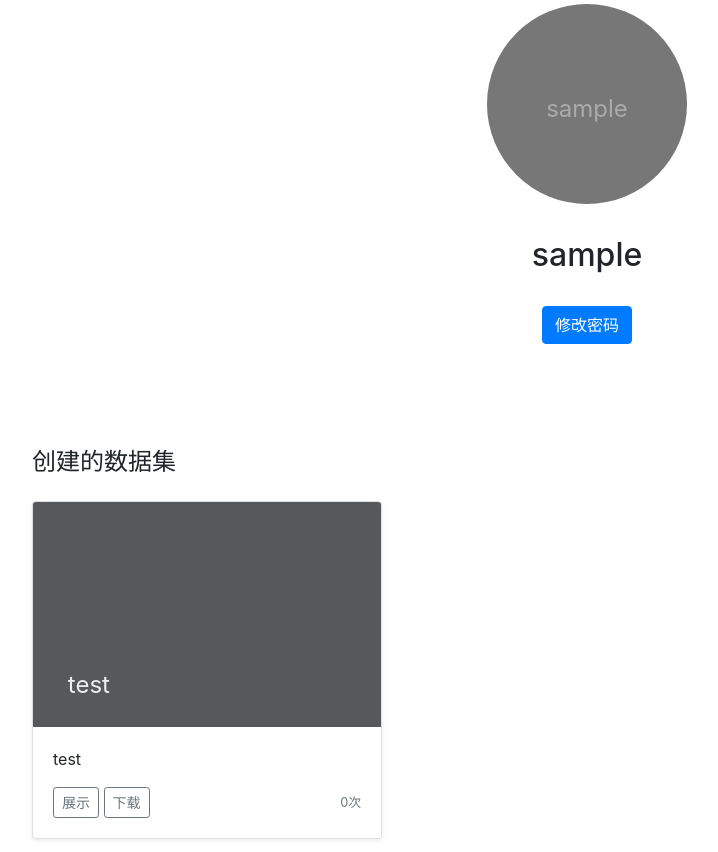
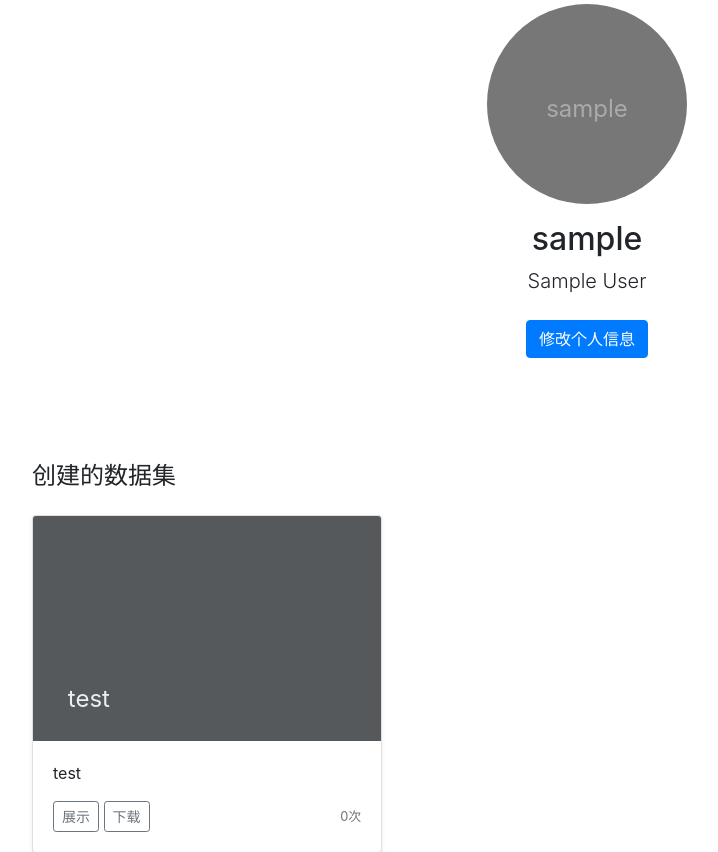
Before and after one commit to FingerBlack/DatasetContributionSystem, a Django app: page /profile/ in a window 1280 px wide. Shown: the part 133-985 px from the top of the page, without its empty margins (53-771 px from the left). Run offline with Django 3.2, Linux system fonts and the light colour scheme; the visitor is signed in with stand-in values (Sample User, id 1); some libraries are stand-ins or nearby versions.

Commit message:
User info

```diff
--- a/DatasetContributionSystem/DatasetContributionSystem/urls.py
+++ b/DatasetContributionSystem/DatasetContributionSystem/urls.py
@@ -44,7 +44,7 @@ urlpatterns = [
     path('logout/', user_views.logout_view),
     path('signup/', user_views.signup_view),
     path('profile/', user_views.profile_view),
-    path('profile/password/', user_views.password_view),
+    path('profile/revise/', user_views.revise_view),
 
     path('comment/<str:datasetname>/',comment_views.idex),
     path('comment/<str:datasetname>/post/',comment_views.post),
--- a/DatasetContributionSystem/user/models.py
+++ b/DatasetContributionSystem/user/models.py
@@ -4,4 +4,4 @@ from django.contrib.auth.models import User, AbstractUser
 # Create your models here.
 
 class UserProfile(AbstractUser):
-    test = models.CharField(max_length = 10)
+    description = models.CharField(max_length = 500, blank=True)
--- a/DatasetContributionSystem/user/templates/user/profile.html
+++ b/DatasetContributionSystem/user/templates/user/profile.html
@@ -15,9 +15,11 @@
             <rect width="100%" height="100%" fill="#777"/>
             <text x="50%" y="50%" fill="#aaa" dy=".8rem" style="font-size: 1.5rem;text-anchor: middle">{{request.user.username}}</text>
         </svg>
-        <h2 style="margin-top: 2rem; margin-bottom: 1.5rem;">{{request.user.username}}</h2>
+        <h2 style="margin-top: 1rem;">{{request.user.username}}</h2>
+        <p class="lead">{{request.user.first_name}} {{request.user.last_name}}</p>
+        <p class="lead text-muted">{{request.user.description}}</p>
         <p>
-          <a href="password/" class="btn btn-primary my-2">修改密码</a>
+          <a href="revise/" class="btn btn-primary my-2">修改个人信息</a>
         </p>
       </div>
     </div>
--- a/DatasetContributionSystem/user/views.py
+++ b/DatasetContributionSystem/user/views.py
@@ -43,18 +43,27 @@ def profile_view(request):
     return render(request, 'user/profile.html')
 
 @login_required
-def password_view(request):
+def revise_view(request):
     if request.method == "POST":
-        #用户注册过程
         old_password = request.POST.get('old_password', '')
         new_password = request.POST.get('new_password', '')
+        description = request.POST.get('description', '')
+        first_name = request.POST.get('first_name', '')
+        last_name = request.POST.get('last_name', '')
         if check_password(old_password, request.user.password):
             try:
-                request.user.password = make_password(new_password)
+                if len(new_password) > 0:
+                    request.user.password = make_password(new_password)
+                if len(description) > 0:
+                    request.user.description = description
+                if len(first_name) > 0:
+                    request.user.first_name = first_name
+                if len(last_name) > 0:
+                    request.user.last_name = last_name
                 request.user.save()
-                return render(request, 'success.html', {'title':'修改成功', 'content': '修改密码成功'})
+                return render(request, 'success.html', {'title':'修改成功'})
             except:
-                return render(request, 'failure.html', {'title':'修改失败', 'content':'请检查新密码可用性'})
+                return render(request, 'failure.html', {'title':'修改失败'})
         else:
             return render(request, 'failure.html', {'title':'修改失败', 'content':'旧密码不正确'})
-    return render(request, 'user/password.html')
+    return render(request, 'user/revise.html')
```
Also changed, not shown: DatasetContributionSystem/user/templates/user/revise.html (renamed from DatasetContributionSystem/user/templates/user/password.html, +22 -10 lines), DatasetContributionSystem/user/templates/user/signup.html (+6 -5 lines), DatasetContributionSystem/user/migrations/0002_auto_20191126_1718.py (added).
